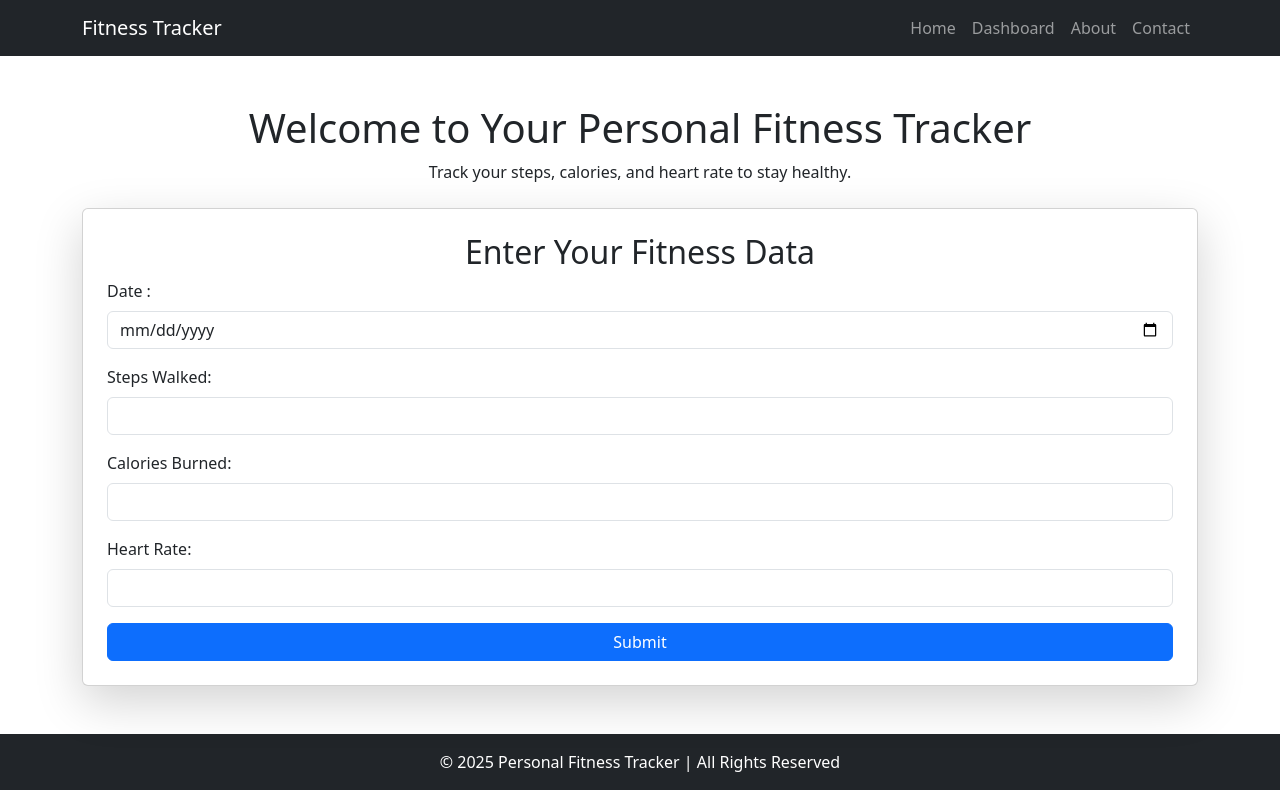
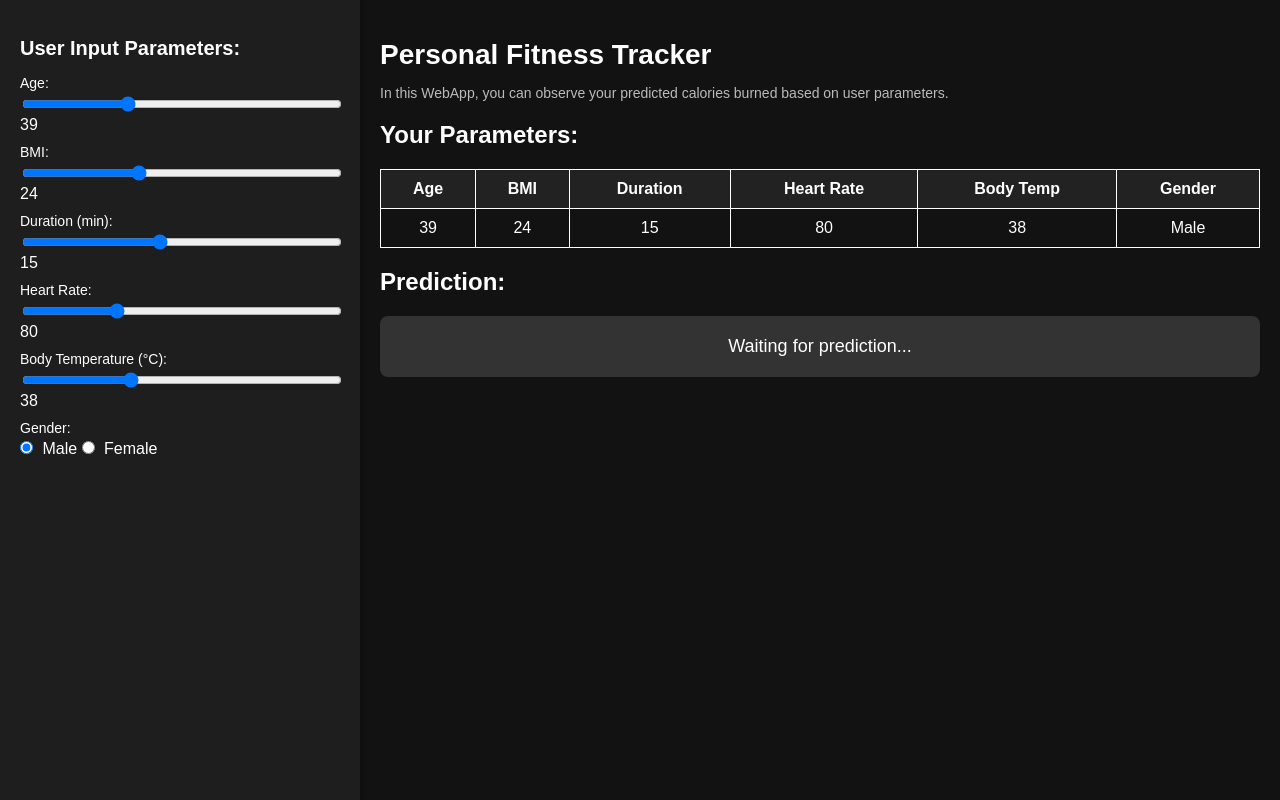
Before and after one commit to nileshh0027/Personal-Fitness-Trackrt, a Python web app: template templates/index.html in a window 1280 px wide. Run offline with Jinja, Linux system fonts and the light colour scheme; the template is opened without the code that fills it, so the values that code supplies are empty.

Commit message:
Update UI

```diff
--- a/style/styles.css
+++ b/style/styles.css
@@ -1,55 +1,86 @@
 /* General Styles */
 body {
-    background-color: #f8f9fa;
     font-family: Arial, sans-serif;
+    background-color: #121212;
+    color: white;
+    margin: 0;
+    padding: 0;
 }
 
-/* Navbar */
-.navbar {
-    box-shadow: 0 4px 6px rgba(0, 0, 0, 0.1);
+/* Layout */
+.container {
+    display: flex;
+    height: 100vh;
 }
 
-.navbar-brand {
-    font-weight: bold;
+/* Sidebar */
+.sidebar {
+    width: 25%;
+    background: #1e1e1e;
+    padding: 20px;
+    box-shadow: 2px 0 5px rgba(0, 0, 0, 0.2);
 }
 
-/* Card Styles */
-.card {
-    background: white;
-    border-radius: 10px;
-    box-shadow: 0px 4px 6px rgba(0, 0, 0, 0.1);
+.sidebar h2 {
+    font-size: 20px;
+    margin-bottom: 15px;
+}
+
+.sidebar label {
+    display: block;
+    margin-top: 10px;
+    font-size: 14px;
+}
+
+.sidebar input[type=range] {
+    width: 100%;
+    margin-top: 5px;
+}
+
+.sidebar input[type=radio] {
+    margin: 5px 5px 10px 0;
+}
+
+/* Main Content */
+.content {
+    flex-grow: 1;
     padding: 20px;
 }
 
-/* Form Styles */
-.form-label {
-    font-weight: bold;
+.content h1 {
+    font-size: 28px;
+    margin-bottom: 10px;
 }
 
-.form-control {
-    border-radius: 8px;
-    border: 1px solid #ddd;
+.content p {
+    font-size: 14px;
+    color: #bbb;
+    margin-bottom: 20px;
 }
 
-/* Button */
-.btn-primary {
-    background-color: #007bff;
-    border-color: #007bff;
-    border-radius: 8px;
-    padding: 10px;
+/* Table */
+table {
+    width: 100%;
+    margin-top: 20px;
+    border-collapse: collapse;
 }
 
-.btn-primary:hover {
-    background-color: #0056b3;
+th, td {
+    border: 1px solid white;
+    padding: 10px;
+    text-align: center;
 }
 
-/* Footer */
-footer {
-    position: fixed;
-    bottom: 0;
-    width: 100%;
-    background: #343a40;
-    color: white;
+th {
+    background: #222;
+}
+
+/* Prediction Box */
+.prediction-box {
+    margin-top: 20px;
+    padding: 20px;
+    background: #333;
     text-align: center;
-    padding: 10px 0;
+    font-size: 18px;
+    border-radius: 8px;
 }
--- a/templates/index.html
+++ b/templates/index.html
@@ -4,65 +4,112 @@
     <meta charset="UTF-8">
     <meta name="viewport" content="width=device-width, initial-scale=1.0">
     <title>Personal Fitness Tracker</title>
-    <link rel="stylesheet" href="static/css/style.css">
-    <link href="https://cdn.jsdelivr.net/npm/bootstrap@5.3.0/dist/css/bootstrap.min.css" rel="stylesheet">
+    <link rel="stylesheet" href="styles.css">
+    <style>
+        body {
+            font-family: Arial, sans-serif;
+            background-color: #121212;
+            color: white;
+            margin: 0;
+            padding: 0;
+        }
+        .container {
+            display: flex;
+            height: 100vh;
+        }
+        .sidebar {
+            width: 25%;
+            background: #1e1e1e;
+            padding: 20px;
+            box-shadow: 2px 0 5px rgba(0,0,0,0.2);
+        }
+        .content {
+            flex-grow: 1;
+            padding: 20px;
+        }
+        input[type=range] {
+            width: 100%;
+        }
+        table {
+            width: 100%;
+            margin-top: 20px;
+            border-collapse: collapse;
+        }
+        th, td {
+            border: 1px solid white;
+            padding: 10px;
+            text-align: center;
+        }
+        .prediction-box {
+            margin-top: 20px;
+            padding: 20px;
+            background: #333;
+            text-align: center;
+        }
+    </style>
 </head>
 <body>
-    <!-- Navbar -->
-    <nav class="navbar navbar-expand-lg navbar-dark bg-dark">
-        <div class="container">
-            <a class="navbar-brand" href="/">Fitness Tracker</a>
-            <button class="navbar-toggler" type="button" data-bs-toggle="collapse" data-bs-target="#navbarNav">
-                <span class="navbar-toggler-icon"></span>
-            </button>
-            <div class="collapse navbar-collapse" id="navbarNav">
-                <ul class="navbar-nav ms-auto">
-                    <li class="nav-item"><a class="nav-link" href="/">Home</a></li>
-                    <li class="nav-item"><a class="nav-link" href="/dashboard">Dashboard</a></li>
-                    <li class="nav-item"><a class="nav-link" href="/about">About</a></li>
-                    <li class="nav-item"><a class="nav-link" href="/contact">Contact</a></li>
-                </ul>
-            </div>
-        </div>
-    </nav>
+    <div class="container">
+        <!-- Sidebar for user input -->
+        <aside class="sidebar">
+            <h2>User Input Parameters:</h2>
+            <label for="age">Age:</label>
+            <input type="range" id="age" min="10" max="100" value="39">
+            <span id="age-value">39</span>
 
-    <!-- Main Content -->
-    <div class="container mt-5">
-        <h1 class="text-center">Welcome to Your Personal Fitness Tracker</h1>
-        <p class="text-center">Track your steps, calories, and heart rate to stay healthy.</p>
+            <label for="bmi">BMI:</label>
+            <input type="range" id="bmi" min="15" max="40" value="24">
+            <span id="bmi-value">24</span>
 
-        <!-- Data Entry Form -->
-        <div class="card p-4 shadow-lg mt-4">
-            <h2 class="text-center">Enter Your Fitness Data</h2>
-            <form method="POST" action="/submit">
+            <label for="duration">Duration (min):</label>
+            <input type="range" id="duration" min="0" max="35" value="15">
+            <span id="duration-value">15</span>
 
-                <div class="mb-3">
-                    <label class="form-label">Date : </label>
-                    <input type="date" class="form-control" name="date" required>
-                </div>
+            <label for="heart-rate">Heart Rate:</label>
+            <input type="range" id="heart-rate" min="60" max="130" value="80">
+            <span id="heart-rate-value">80</span>
 
-                <div class="mb-3">
-                    <label class="form-label">Steps Walked:</label>
-                    <input type="number" class="form-control" name="steps" required>
-                </div>
-                <div class="mb-3">
-                    <label class="form-label">Calories Burned:</label>
-                    <input type="number" class="form-control" name="calories" required>
-                </div>
-                <div class="mb-3">
-                    <label class="form-label">Heart Rate:</label>
-                    <input type="number" class="form-control" name="heart_rate" required>
-                </div>
-                <button type="submit" class="btn btn-primary w-100">Submit</button>
-            </form>
-        </div>
+            <label for="body-temp">Body Temperature (°C):</label>
+            <input type="range" id="body-temp" min="36" max="42" value="38">
+            <span id="body-temp-value">38</span>
+
+            <label>Gender:</label>
+            <input type="radio" name="gender" value="male" checked> Male
+            <input type="radio" name="gender" value="female"> Female
+        </aside>
+
+        <!-- Main Content Area -->
+        <main class="content">
+            <h1>Personal Fitness Tracker</h1>
+            <p>In this WebApp, you can observe your predicted calories burned based on user parameters.</p>
+
+            <h2>Your Parameters:</h2>
+            <table>
+                <thead>
+                    <tr>
+                        <th>Age</th>
+                        <th>BMI</th>
+                        <th>Duration</th>
+                        <th>Heart Rate</th>
+                        <th>Body Temp</th>
+                        <th>Gender</th>
+                    </tr>
+                </thead>
+                <tbody>
+                    <tr>
+                        <td id="param-age">39</td>
+                        <td id="param-bmi">24</td>
+                        <td id="param-duration">15</td>
+                        <td id="param-heart-rate">80</td>
+                        <td id="param-body-temp">38</td>
+                        <td id="param-gender">Male</td>
+                    </tr>
+                </tbody>
+            </table>
+
+            <h2>Prediction:</h2>
+            <div class="prediction-box">Waiting for prediction...</div>
+        </main>
     </div>
-
-    <!-- Footer -->
-    <footer class="bg-dark text-white text-center py-3 mt-5">
-        &copy; 2025 Personal Fitness Tracker | All Rights Reserved
-    </footer>
-
-    <script src="https://cdn.jsdelivr.net/npm/bootstrap@5.3.0/dist/js/bootstrap.bundle.min.js"></script>
 </body>
 </html>
```
